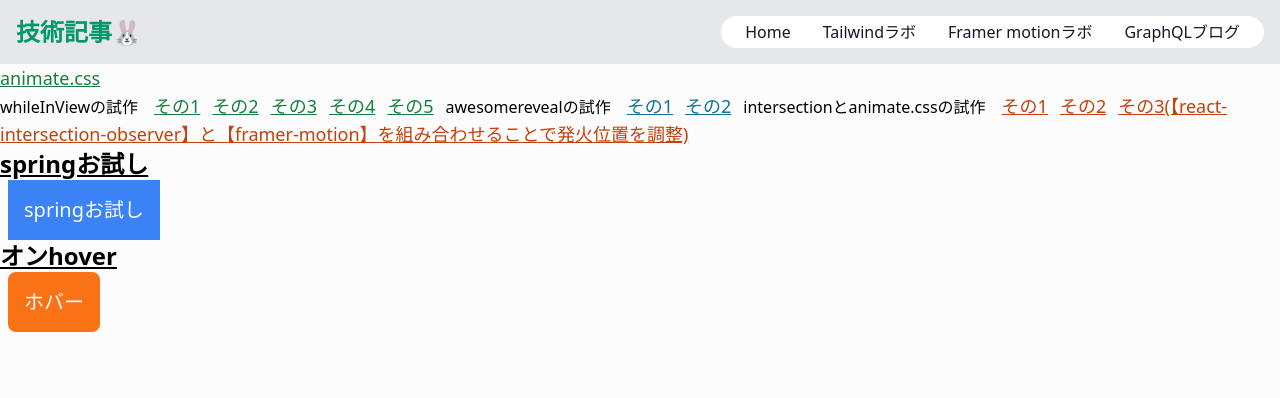
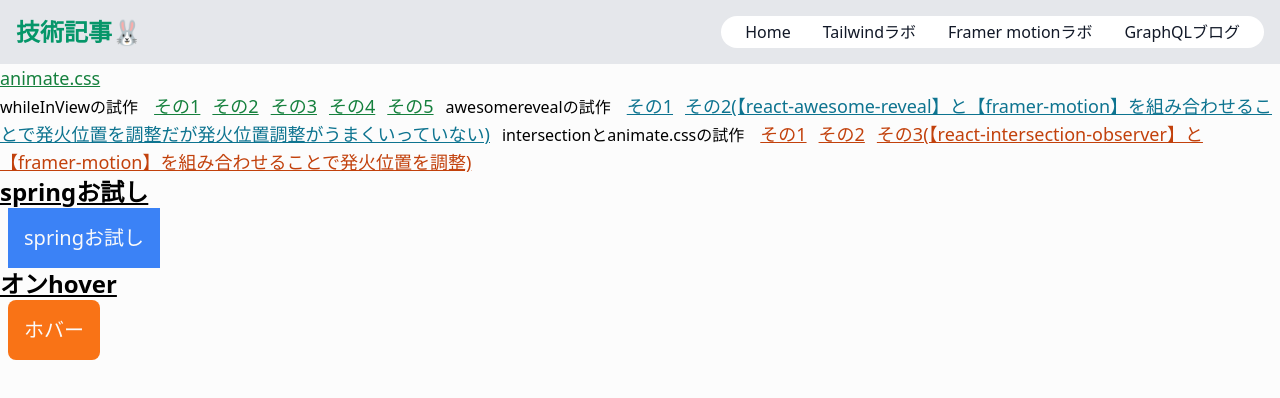
Before and after one commit to hro19/notion_blog, a Next.js app: page /framer in a window 1280 px wide. Shown: the top 398 px of the page. Built offline with nearby package versions, Linux system fonts and the light colour scheme; what @yamada-ui/react would draw is missing.

Commit message:
ページawesomereveal2の問題点について記述

```diff
--- a/pages/framer.tsx
+++ b/pages/framer.tsx
@@ -55,7 +55,7 @@ const framer = () => {
         href='/awesomereveal/awesomereveal2'
         className='underline mb-3 mr-3 text-lg text-cyan-700'
       >
-        その2
+        その2(【react-awesome-reveal】と【framer-motion】を組み合わせることで発火位置を調整だが発火位置調整がうまくいっていない)
       </Link>
       <h2 className='inline-block mr-4'>intersectionとanimate.cssの試作</h2>
       <Link
```
